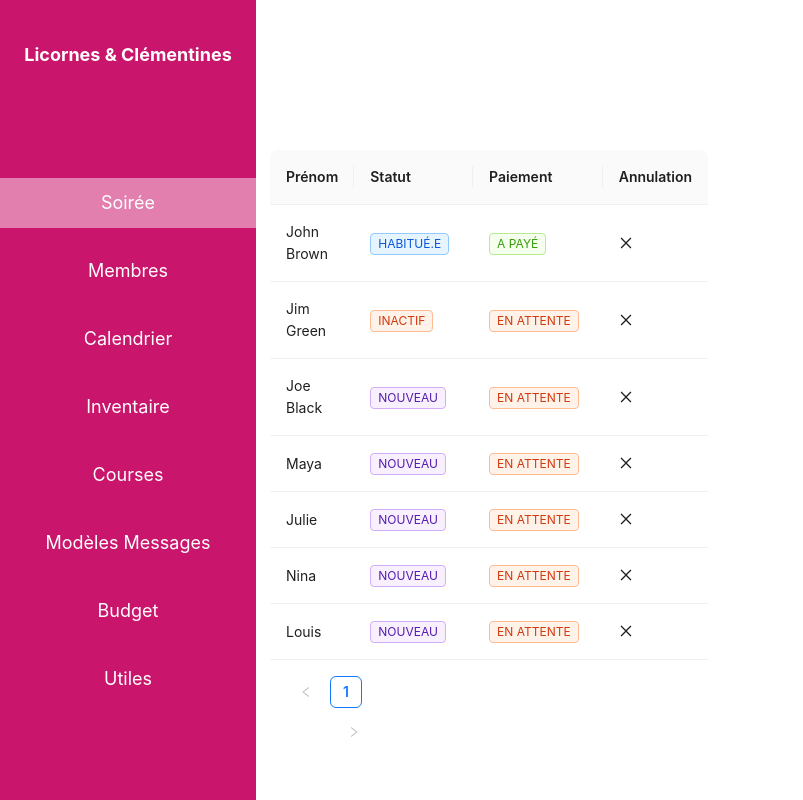
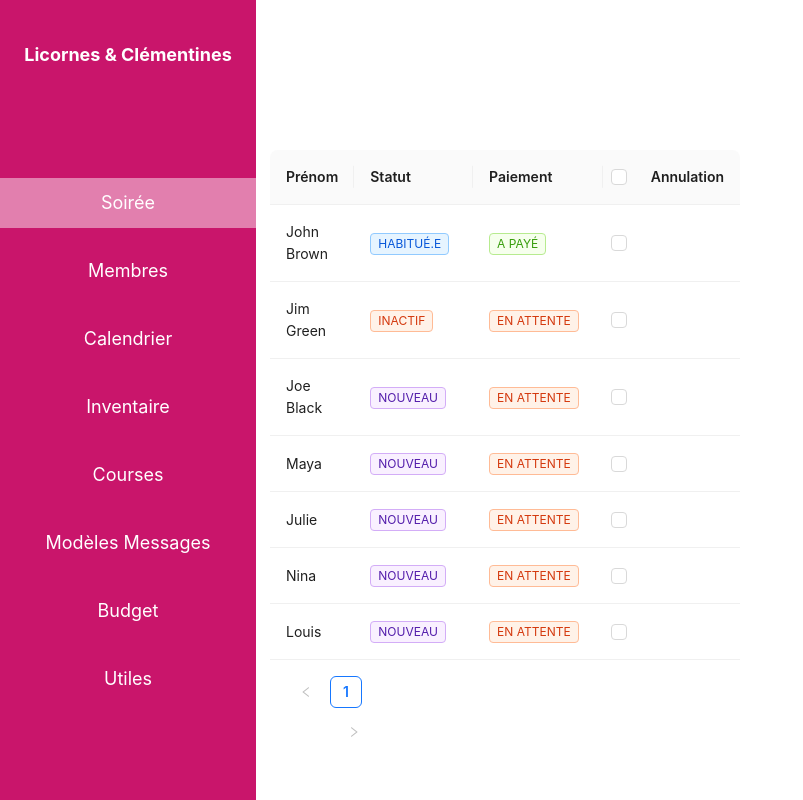
Before and after one commit to LaurieClu/L-C, a React (Create React App) app in the folder l-c/: page / in a window 1280 px wide. Shown: the whole page, without its empty margins (0-803 px from the left). Built offline with nearby package versions, Linux system fonts and the light colour scheme.

Commit message:
checkbox implementation

```diff
--- a/l-c/src/pages/soiree.tsx
+++ b/l-c/src/pages/soiree.tsx
@@ -1,10 +1,31 @@
 import * as React from "react";
+import { useState } from "react";
 import { Table, Tag } from 'antd';
-import type { ColumnsType } from 'antd/es/table';
+import type { ColumnsType, TablePaginationConfig } from 'antd/es/table';
 import { WrapperContainer, Date } from "../styles/Soiree";
-import { CloseOutlined } from "@ant-design/icons";
+import { Checkbox } from 'antd';
+import type { CheckboxChangeEvent } from 'antd/es/checkbox';
 import { DataType, data } from "../data/soireeData";
 
+const onChange = (e: CheckboxChangeEvent) => {
+    console.log(`checked = ${e.target.checked}`);
+  };
+
+const rowSelection = {
+  onChange: (selectedRowKeys: React.Key[], selectedRows: DataType[]) => {
+    console.log(`selectedRowKeys: ${selectedRowKeys}`, 'selectedRows: ', selectedRows);
+  },
+  getCheckboxProps: (data: DataType) => ({
+    disabled: data.name === 'Disabled User', // Column configuration not to be checked
+    annulation: data.annulation,
+  }),
+};
+
+// type TablePaginationPosition = NonNullable<TablePaginationConfig['position']>[number];
+
+// const bottomOptions = [
+//     { label: 'bottomCenter', value: 'bottomCenter' }
+//   ];
 
 export const columns: ColumnsType<DataType> = [
     {
@@ -52,13 +73,14 @@ export const columns: ColumnsType<DataType> = [
             </>
         ),
     },
+    Table.SELECTION_COLUMN,
     {
         title: 'Annulation',
         key: 'annulation',
         dataIndex: 'annulation',
         render: (_, { annulation }) => (
             <>
-                <CloseOutlined />
+
             </>
         ),
     },
@@ -67,10 +89,16 @@ export const columns: ColumnsType<DataType> = [
 
 
 const Soiree = () => {
+    // const [bottom, setBottom] = useState<TablePaginationPosition>('bottomLeft');
+
     return (
         <WrapperContainer>
             {/* <Date>{setDate}</Date> */}
-            <Table columns={columns} dataSource={data} />
+            <Table
+            rowSelection={{}}
+            columns={columns}
+            // pagination={{ position: [bottom] }}
+            dataSource={data} />
         </WrapperContainer>
     );
 }
```
